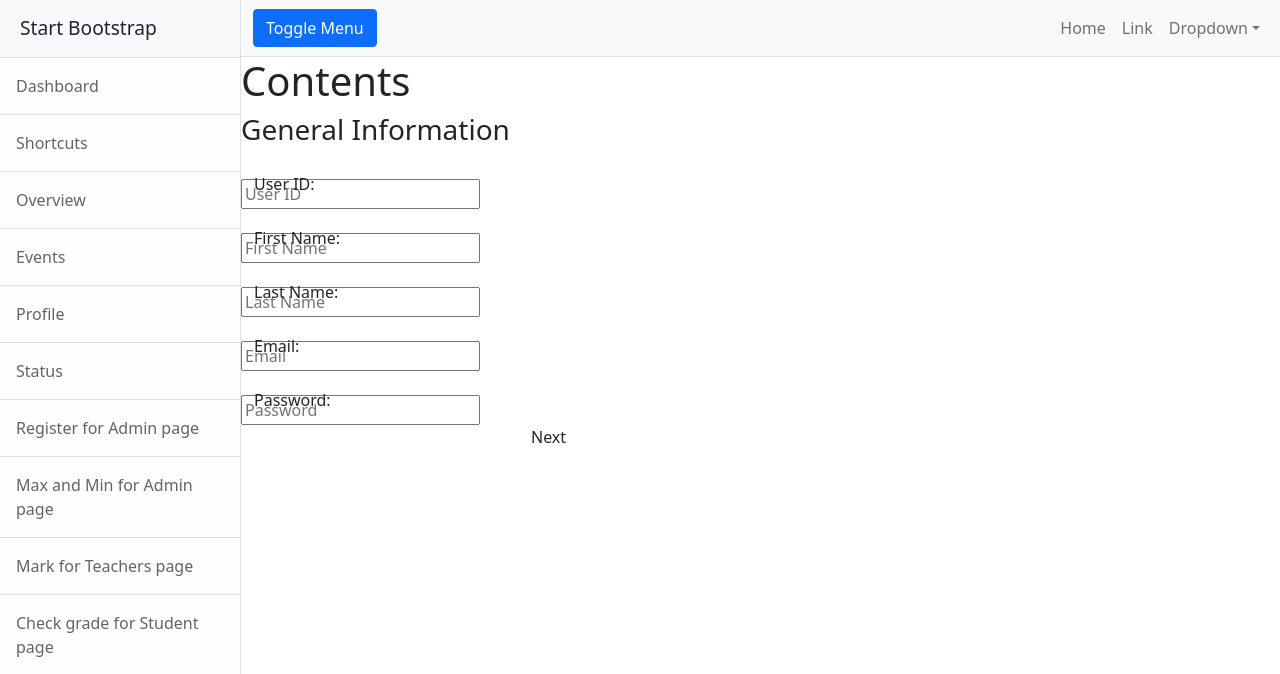
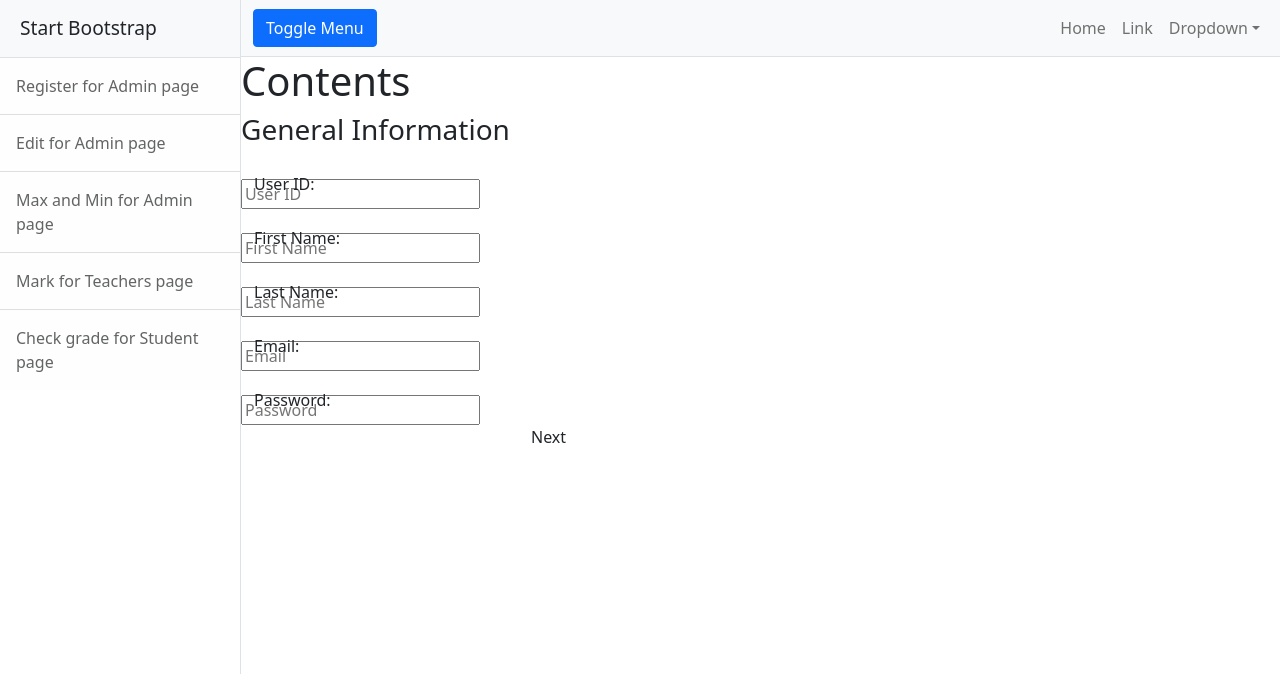
Before and after one commit to 7okiii/Educational-dashboard, a PHP site: page /dashboard.php?add=register_yuya in a window 1280 px wide. Shown: the top 674 px of the page. Run offline with PHP 8.4, Linux system fonts and the light colour scheme.

Commit message:
edit for register com

```diff
--- a/dashboard.php
+++ b/dashboard.php
@@ -1,5 +1,6 @@
 <?php
     include "./config.php";
+    session_start();
 ?>
 <!DOCTYPE html>
 <html lang="en">
@@ -21,13 +22,8 @@
             <div class="border-end bg-white" id="sidebar-wrapper">
                 <div class="sidebar-heading border-bottom bg-light">Start Bootstrap</div>
                 <div class="list-group list-group-flush">
-                    <a class="list-group-item list-group-item-action list-group-item-light p-3" href="#!">Dashboard</a>
-                    <a class="list-group-item list-group-item-action list-group-item-light p-3" href="#!">Shortcuts</a>
-                    <a class="list-group-item list-group-item-action list-group-item-light p-3" href="#!">Overview</a>
-                    <a class="list-group-item list-group-item-action list-group-item-light p-3" href="#!">Events</a>
-                    <a class="list-group-item list-group-item-action list-group-item-light p-3" href="#!">Profile</a>
-                    <a class="list-group-item list-group-item-action list-group-item-light p-3" href="#!">Status</a>
                     <a class="list-group-item list-group-item-action list-group-item-light p-3" href="<?php page_handling("register_yuya")?>">Register for Admin page</a>
+                    <a class="list-group-item list-group-item-action list-group-item-light p-3" href="<?php page_handling("edit_admin")?>">Edit for Admin page</a>
                     <a class="list-group-item list-group-item-action list-group-item-light p-3" href="<?php page_handling("maxmin")?>">Max and Min for Admin page</a>
                     <a class="list-group-item list-group-item-action list-group-item-light p-3" href="<?php page_handling("teachers")?>">Mark for Teachers page</a>
                     <a class="list-group-item list-group-item-action list-group-item-light p-3" href="<?php page_handling("students")?>">Check grade for Student page</a>
--- a/pages/register_yuya.php
+++ b/pages/register_yuya.php
@@ -126,8 +126,9 @@
                     }
                     else{
                         //need to change
-                        if(isset($_FILES["pics"]["name"])){
-                            $dir="./profile_pictures/".basename($_FILES["pics"]["name"]);
+                        $dir="";
+                        if(!empty($_FILES["pics"]["name"])){
+                            $dir="./images/".basename($_FILES["pics"]["name"]);
                             upload_pics($_FILES["pics"]["tmp_name"],$dir);
                         }
 
```
Also changed, not shown: pages/edit.admin.form.php (+54 -54 lines), pages/edit_admin.php (+30 -9 lines), images/Englad.jpg (added), images/USA.jpeg (added), images/iconpic.png (added).
